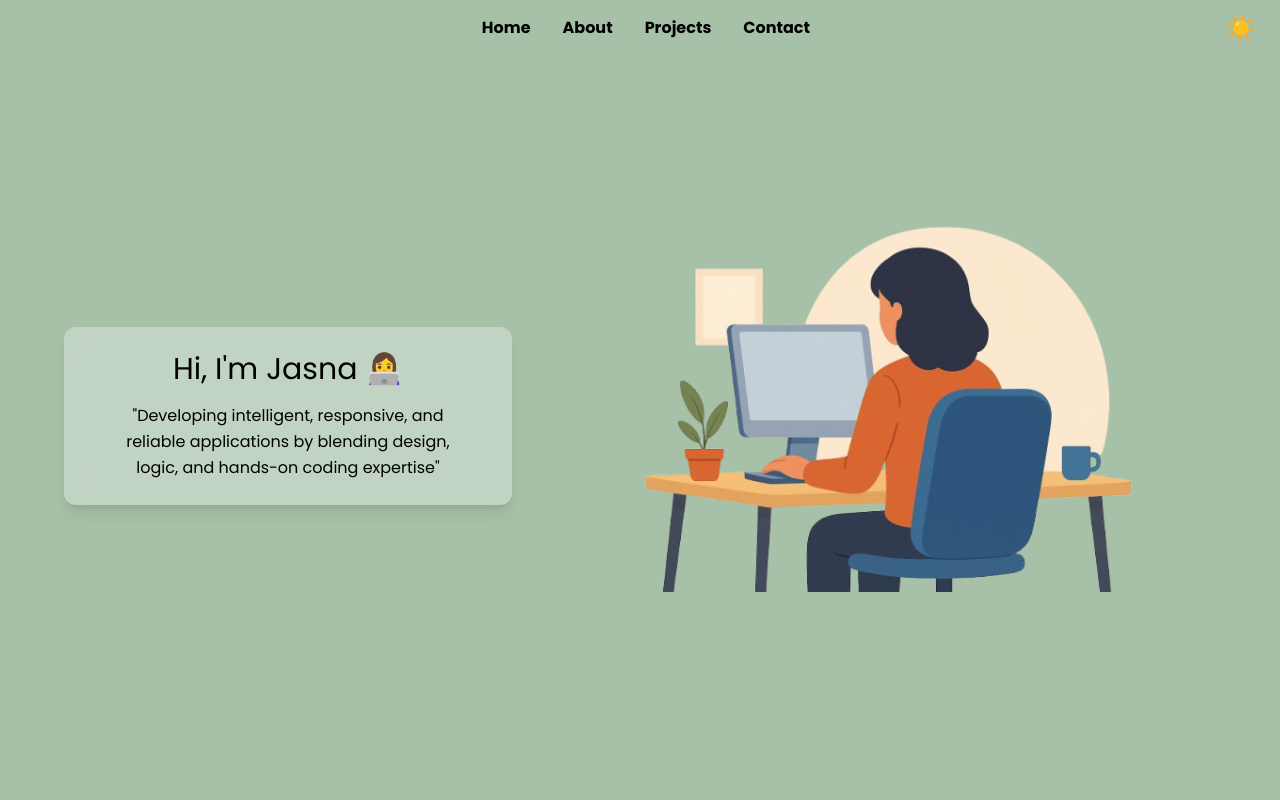
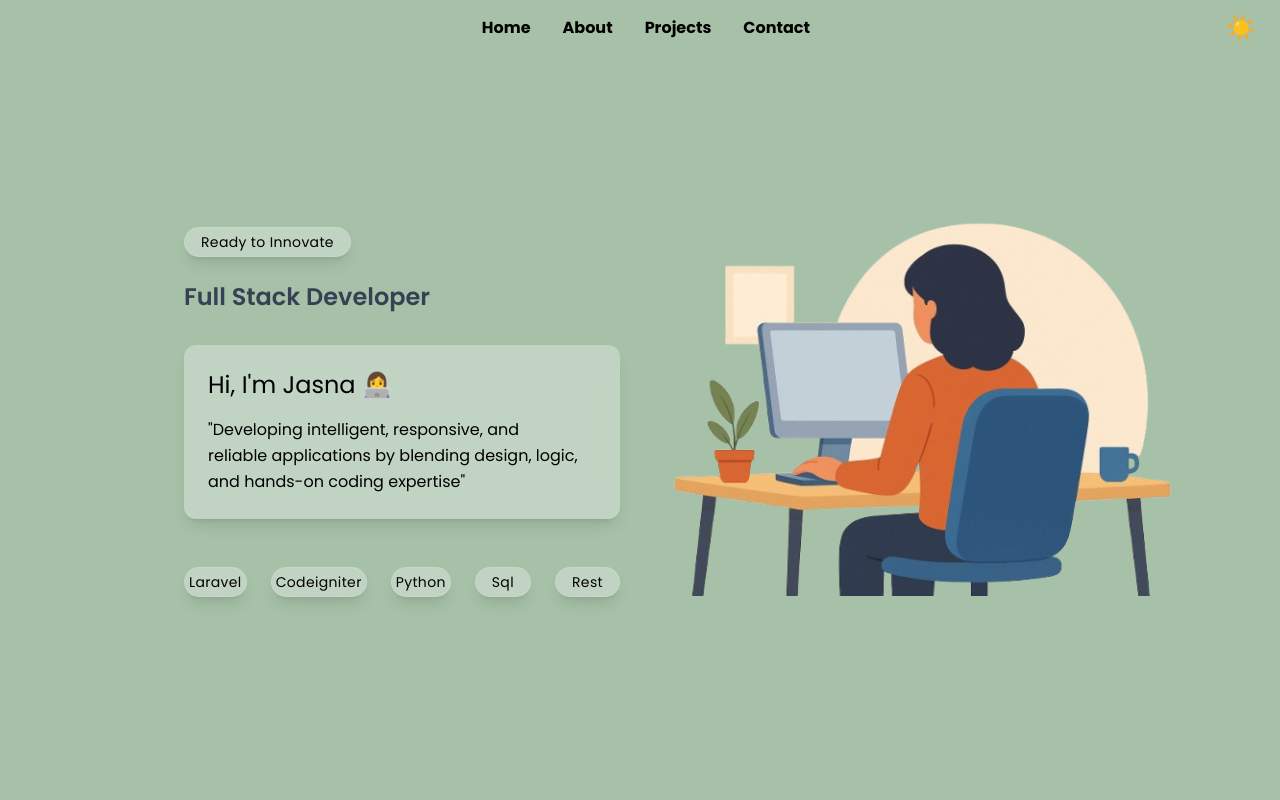
Before and after one commit to jasna18/vue-portfolio, a Vue app in the folder portfolio/: page / in a window 1280 px wide. Shown: the top 800 px of the page. Built offline with nearby package versions, Linux system fonts and the light colour scheme.

Commit message:
added buttons on left section

```diff
--- a/portfolio/src/components/homePage/HeroSection.vue
+++ b/portfolio/src/components/homePage/HeroSection.vue
@@ -5,36 +5,75 @@
       backgroundColor: darkMode ? '#1F2937' : '#A7C1A8',
       color: darkMode ? 'white' : 'black'
     }"
-    class="w-full relative min-h-screen flex flex-col md:flex-row items-center justify-between
-           px-4 md:px-16 py-8 transition-colors duration-500 gap-8 md:gap-x-12"
+    class="w-full relative min-h-screen flex flex-col md:flex-row items-center justify-around
+           px-2 md:px-16 py-8 transition-colors duration-500 gap-8 md:gap-2"
   >
+          <!-- left section -->
+<div class="w-full flex flex-col items-center md:items-start text-center md:text-left md:ml-30">
 
-    <!-- Text Section -->
+        <div class="text-sm md:text-md mb-2 mt-12 tracking-wide rounded-full
+               dark:bg-gray-800/40 border border-white/10 backdrop-blur-md shadow-lg p-1 px-4 bg-white/30 text-[#000000]
+               md:mb-6 ">
+        Ready to Innovate
+      </div>
+ <!-- bg-[#DDAA33] bg-[#6e9999] bg-[#74a5ca]  bg-[#669cc5]/5-->
+
+      <div class="text-xl md:text-2xl font-semibold text-gray-700 dark:text-gray-300 mb-8">
+        Full Stack Developer
+      </div>
+
         <div
-      class="flex-1 text-center md:text-center bg-white/30 dark:bg-gray-800/40 backdrop-blur-md
-            p-6 rounded-xl md:rounded-xl shadow-lg w-full max-w-md mt-12 mb-4"
+        class="bg-white/30 dark:bg-gray-800/40 backdrop-blur-md
+               p-6 md:px-6 rounded-xl shadow-lg w-full max-w-md
+               md:ml-0"
         :class="[
           'transition-all duration-1000 ease-out',
           isVisible ? 'opacity-100 translate-y-0' : 'opacity-0 translate-y-10'
         ]"
       >
-      <h4 class="text-lg  md:text-3xl mb-4">Hi, I'm Jasna 👩‍💻</h4>
-      <p class="text-base md:text-md leading-relaxed md:px-2 m-0">
+        <h4 class="text-lg md:text-2xl mb-4">Hi, I'm Jasna 👩‍💻</h4>
+        <p class="mt-3 mb-0 text-base md:text-md leading-relaxed">
           "Developing intelligent, responsive, and <br />
-        reliable applications by blending design, <br />
+          reliable applications by blending design,
           logic, and hands-on coding expertise"
         </p>
       </div>
+         <!-- button section -->
+  <div class="w-full flex flex-col md:flex-row  items-center md:items-start text-center md:text-left gap-6">
 
-    <!-- Image Section -->
-    <div class="flex-1 flex justify-center" ref="content">
-      <img
+      <div class="invisible md:visible md:text-sm mb-2 mt-12 tracking-wide rounded-full
+               dark:bg-gray-800/40 border border-white/10 backdrop-blur-md shadow-lg p-1 px-1 bg-white/30 text-[#000000]
+               md:mb-6 ">
+             Laravel      </div>
+      <div class="invisible md:visible md:text-sm mb-2 mt-12 tracking-wide rounded-full
+               dark:bg-gray-800/40 border border-white/10 backdrop-blur-md shadow-lg p-1 px-1 bg-white/30 text-[#000000]
+               md:mb-6 ">
+             Codeigniter     </div>
+      <div class="invisible md:visible md:text-sm mb-2 mt-12 tracking-wide rounded-full
+               dark:bg-gray-800/40 border border-white/10 backdrop-blur-md shadow-lg p-1 px-1 bg-white/30 text-[#000000]
+               md:mb-6 ">
+              Python      </div>
+      <div class="invisible md:visible md:text-sm mb-2 mt-12 tracking-wide rounded-full
+               dark:bg-gray-800/40 border border-white/10 backdrop-blur-md shadow-lg p-1 px-4 bg-white/30 text-[#000000]
+               md:mb-6 ">
+               Sql      </div>
+      <div class="invisible md:visible md:text-sm mb-2 mt-12 tracking-wide rounded-full
+               dark:bg-gray-800/40 border border-white/10 backdrop-blur-md shadow-lg p-1 px-4 bg-white/30 text-[#000000]
+               md:mb-6 ">
+           Rest       </div>
+  </div>
+</div>
+<!-- right section -->
+    <div class="w-full md:w-3/2 flex justify-center mt-8 md:mt-0">
+      <img ref="content"
         :src="girlSittingImg"
         alt="Typing code illustration"
-        class="w-48 sm:w-64 md:w-80 lg:w-[28rem] xl:w-[36rem] rounded-xl bg-transparent content-wrapper"
+        class="w-500 md:w-96 lg:w-[48rem] xl:w-[48rem] rounded-xl bg-transparent content-wrapper"
         :class="{ 'animate-in': isVisible }"
       />
     </div>
+
+
   </section>
 </template>
 
@@ -64,6 +103,7 @@ onMounted(() => {
   }
 });
 </script>
+
 <style>
 /* CONTENT HIDDEN */
 .content-wrapper {
--- /dev/null
+++ b/portfolio/src/components/homePage/HeroSection02oct.vue
@@ -0,0 +1,82 @@
+<template>
+  <section
+    id="hero"
+    :style="{
+      backgroundColor: darkMode ? '#1F2937' : '#A7C1A8',
+      color: darkMode ? 'white' : 'black'
+    }"
+    class="w-full relative min-h-screen flex flex-col md:flex-row items-center justify-between
+           px-2 md:px-16 py-8 transition-colors duration-500 gap-8 "
+  >
+
+  <div class="flex-1 w-auto absolute">ready to hjcdkjfgvblkfgnlgkhlk</div>
+    <!-- Text Section -->
+    <div
+      class="flex-1 text-center md:text-center bg-white/30 dark:bg-gray-800/40 backdrop-blur-md
+            p-6 md:px-6 rounded-xl md:rounded-xl shadow-lg w-full max-w-md mt-20 mb-20 md:mt-10 md:w-32 md:ml-[8rem]"
+    :class="[
+        'transition-all duration-1000 ease-out',
+        isVisible ? 'opacity-100 translate-y-0' : 'opacity-0 translate-y-10'
+      ]"
+    >
+      <h4 class="text-lg  md:text-2xl mb-4">Hi, I'm Jasna 👩‍💻</h4>
+      <p class="mt-3 mb-0 text-base md:text-md leading-relaxed">
+        "Developing intelligent, responsive, and <br />
+        reliable applications by blending design, <br />
+        logic, and hands-on coding expertise"
+      </p>
+    </div>
+
+    <!-- Image Section -->
+    <div class="flex-1 flex justify-center">
+      <img  ref="content"
+        :src="girlSittingImg"
+        alt="Typing code illustration"
+        class="w-500 md:w-96 lg:w-[48rem] xl:w-[48rem] rounded-xl bg-transparent content-wrapper"
+        :class="{ 'animate-in': isVisible }"
+      />
+    </div>
+
+
+  </section>
+</template>
+
+<script setup>
+import { darkMode } from '../../data/darkMode.js';
+import { ref, onMounted } from 'vue';
+import girlSittingImg from '../../assets/girl-sitting.png';
+
+const isVisible = ref(false);
+const content = ref(null);
+
+onMounted(() => {
+  const observer = new IntersectionObserver(
+    (entries) => {
+      entries.forEach((entry) => {
+        if (entry.isIntersecting) {
+          isVisible.value = true;
+          observer.unobserve(entry.target); // Stop observing once visible
+        }
+      });
+    },
+    { threshold: 0.3 } // Trigger when 30% of hero is visible
+  );
+
+  if (content.value) {
+    observer.observe(content.value);
+  }
+});
+// console.log(window.innerWidth);
+</script>
+<style>
+/* CONTENT HIDDEN */
+.content-wrapper {
+  transform: translateY(40px);
+  opacity: 0;
+  transition: all 1s ease-in-out;
+}
+.content-wrapper.animate-in {
+  transform: translateY(0);
+  opacity: 1;
+}
+</style>
--- /dev/null
+++ b/portfolio/src/components/homePage/buttons.vue
@@ -0,0 +1,50 @@
+ <template>
+  <div>
+ <div class="text-md md:text-md mb-2 mt-12 tracking-wide rounded-full
+               dark:bg-gray-800/40 border border-white/10 backdrop-blur-md shadow-lg p-1 px-4 bg-[#dd6d40] text-[#f6f8fd]
+               md:mb-6 ">
+        Ready to Innovate
+      </div>
+      <div class="text-md md:text-md mb-2 mt-12 tracking-wide rounded-full
+               dark:bg-gray-800/40 border border-white/10 backdrop-blur-md shadow-lg p-1 px-4 bg-[#F7A189] text-[#f6f8fd]
+               md:mb-6 ">
+        Ready to Innovate
+      </div>
+       <div class="text-md md:text-md mb-2 mt-12 tracking-wide rounded-full
+               dark:bg-gray-800/40 border border-white/10 backdrop-blur-md shadow-lg p-1 px-4 bg-[#3D7B7B] text-[#f6f8fd]
+               md:mb-6 ">
+        Ready to Innovate
+      </div>
+          <div class="text-md md:text-md mb-2 mt-12 tracking-wide rounded-full
+               dark:bg-gray-800/40 border border-white/10 backdrop-blur-md shadow-lg p-1 px-4 bg-[#4A8C8C] text-[#f6f8fd]
+               md:mb-6 ">
+        Ready to Innovate
+      </div>
+       <div class="text-md md:text-md mb-2 mt-12 tracking-wide rounded-full
+               dark:bg-gray-800/40 border border-white/10 backdrop-blur-md shadow-lg p-1 px-4 bg-[#A881AF] text-[#f6f8fd]
+               md:mb-6 ">
+        Ready to Innovate
+      </div>
+
+      <div class="text-md md:text-md mb-2 mt-12 tracking-wide rounded-full
+               dark:bg-gray-800/40 border border-white/10 backdrop-blur-md shadow-lg p-1 px-4 bg-[#E88F6D] text-[#f6f8fd]
+               md:mb-6 ">
+        Ready to Innovate
+      </div>
+      <div class="text-md md:text-md mb-2 mt-12 tracking-wide rounded-full
+               dark:bg-gray-800/40 border border-white/10 backdrop-blur-md shadow-lg p-1 px-4 bg-[#C09FCA] text-[#f6f8fd]
+               md:mb-6 ">
+        Ready to Innovate
+      </div>
+      <div class="text-md md:text-md mb-2 mt-12 tracking-wide rounded-full
+               dark:bg-gray-800/40 border border-white/10 backdrop-blur-md shadow-lg p-1 px-4 bg-[#DDAA33] text-[#f6f8fd]
+               md:mb-6 ">
+        Ready to Innovate
+      </div>
+      <div class="text-md md:text-md mb-2 mt-12 tracking-wide rounded-full
+               dark:bg-gray-800/40 border border-white/10 backdrop-blur-md shadow-lg p-1 px-4 bg-[#EBAF4C] text-[#f6f8fd]
+               md:mb-6 ">
+        Ready to Innovate
+      </div>
+            </div>
+      </template>
--- a/portfolio/src/components/layout/DefaultLayout.vue
+++ b/portfolio/src/components/layout/DefaultLayout.vue
@@ -1,5 +1,5 @@
 <template>
-  <div class="min-h-screen flex flex-col relative">
+  <div class="min-h-screen flex flex-col">
     <!-- header -->
      <PageHeader />
 
--- a/portfolio/src/page/HomePage.vue
+++ b/portfolio/src/page/HomePage.vue
@@ -1,8 +1,10 @@
 <template>
     <div>
        <HeroSection />
+       <!-- <buttons/> -->
     </div>
 </template>
 <script setup>
 import HeroSection from '../components/homePage/HeroSection.vue';
+// import buttons from '../components/homePage/buttons.vue';
 </script>
```
Lines whose indentation alone changed are shown as unchanged.
